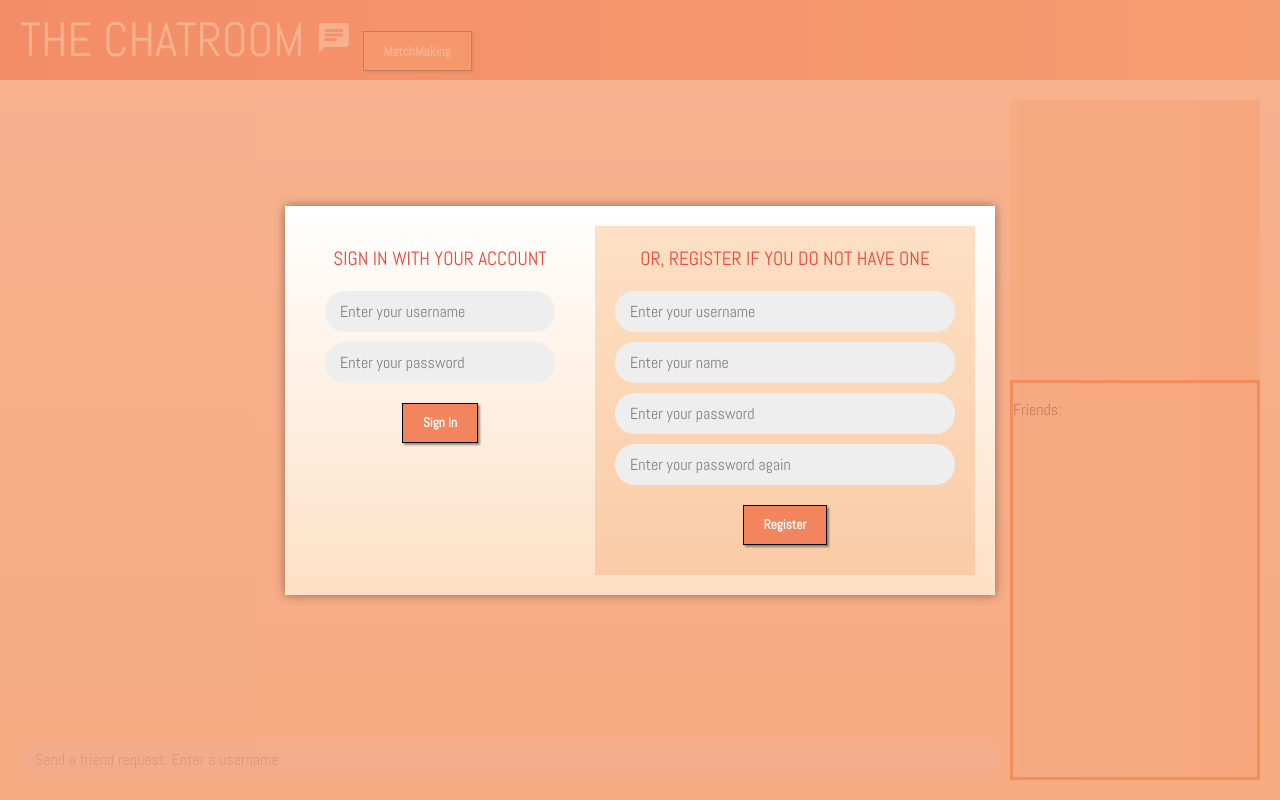
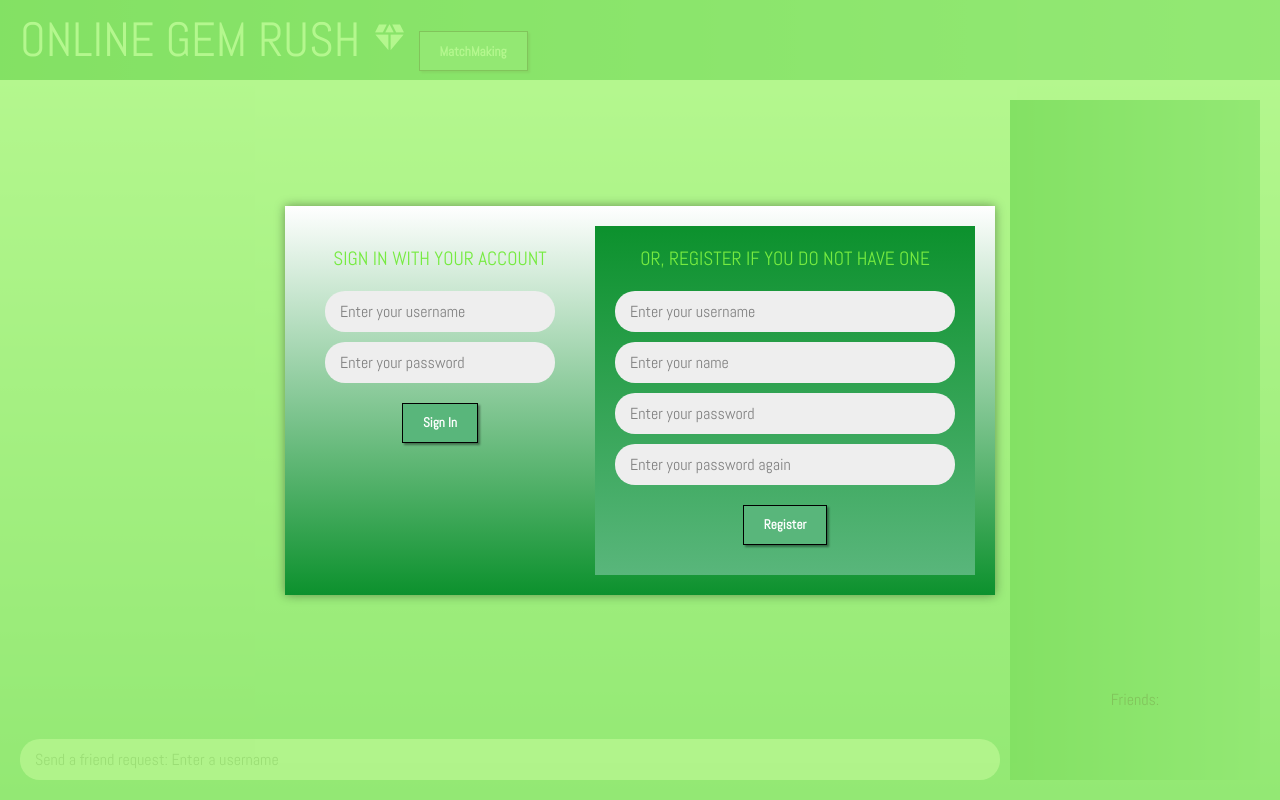
Before and after one commit to RobinLi2000/lab4, a plain HTML site: page friend function UI template/index.html in a window 1280 px wide. Drawn offline with nearby package versions, Linux system fonts and the light colour scheme; no server answers; files whose address does not match are found by name.

Commit message:
UI style matching the game

```diff
--- a/friend function UI template/index.html
+++ b/friend function UI template/index.html
@@ -1,7 +1,7 @@
 <!DOCTYPE html>
 <html>
 <head>
-    <title>The Chatroom</title>
+    <title>Online Gem Rush</title>
     <script src="https://code.jquery.com/jquery-3.6.1.min.js"></script>
     <link href="https://fonts.googleapis.com/icon?family=Material+Icons" rel="stylesheet">
     <link href="style.css" rel="stylesheet">
@@ -9,8 +9,8 @@
 <body>
     <div id="container" class="col">
         <div id="header" class="row">
-            <div id="title">The Chatroom
-                <span class="material-icons">chat</span>
+            <div id="title">Online Gem Rush
+                <span class="material-icons">diamond</span>
 				<button id="match-making-button">MatchMaking</button>
             </div>
 
@@ -35,11 +35,9 @@
             </div>
 
             <div id="online-users-panel" class="col">
-                <div id="online-users-area" class="col"></div>
-                <div id="friend-list-area" style="border: solid 3px orangered !important; height: 400px; width: 100%;">
-                    <p>Friends:</p>
-
-                </div>
+                <div id="online-users-area" class="col" ></div>
+				<div class="col">Friends:</div>
+                <div id="friend-list-area" class="col"></div>
             </div>
         </div>
     </div>
--- a/friend function UI template/style.css
+++ b/friend function UI template/style.css
@@ -5,13 +5,13 @@
     --field-background: white;
     --field-background-hover: #eee;
     --input-background: #eee;
-    --overlay-background: rgba(245, 158, 114, 0.8);
-    --overlay-caption-color: #eb4a40;
-    --overlay-content-background: linear-gradient(white, #fde0c5);
+    --overlay-background: rgba(162, 245, 114, 0.8);
+    --overlay-caption-color: #76eb40;
+    --overlay-content-background: linear-gradient(white, #0c912d);
 
-    --header-background: linear-gradient(to right, #eb4a40, #f59e72);
-    --main-panel-background: linear-gradient(white, #fde0c5);
-    --online-users-panel-background: linear-gradient(to right, #fde0c5, #facba6);
+    --header-background: linear-gradient(to right, #0c912d, #59b67b);
+    --main-panel-background: linear-gradient(white, #59b67b);
+    --online-users-panel-background: linear-gradient(to right, #0c912d, #59b67b);
     --chat-panel-background: none;
 
     --title-color: white;
@@ -20,12 +20,12 @@
     --font-color: black;
     --date-color: gray;
 
-    --register-form-background: linear-gradient(#fde0c5, #facba6);
+    --register-form-background: linear-gradient(#0c912d, #59b67b);
     --warning-color: red;
 
     --button-color: white;
-    --button-background: #f2855d;
-    --button-background-hover: #f8b58b;
+    --button-background: #59b67b;
+    --button-background-hover: #d7f88b;
 }
 * {
     font-family: "Abel", sans-serif;
```
